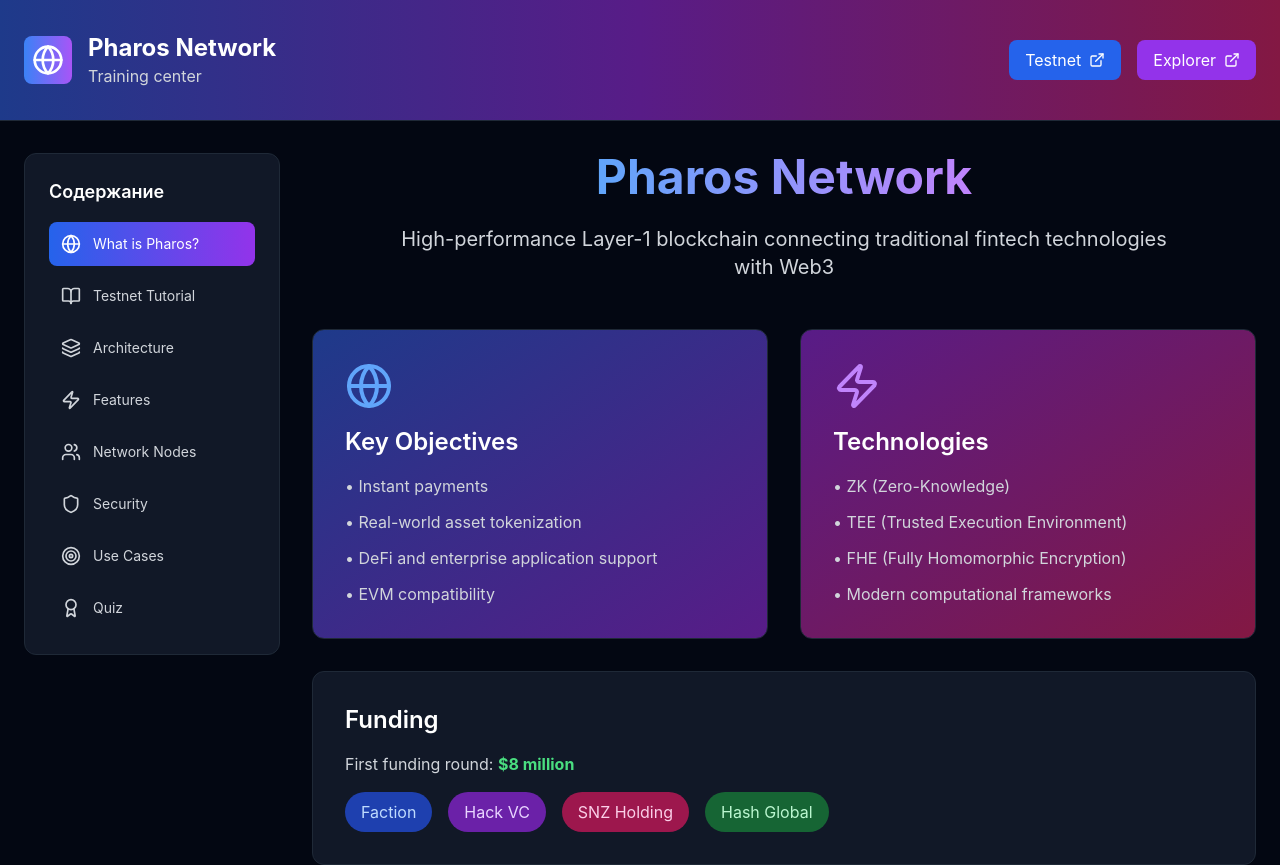
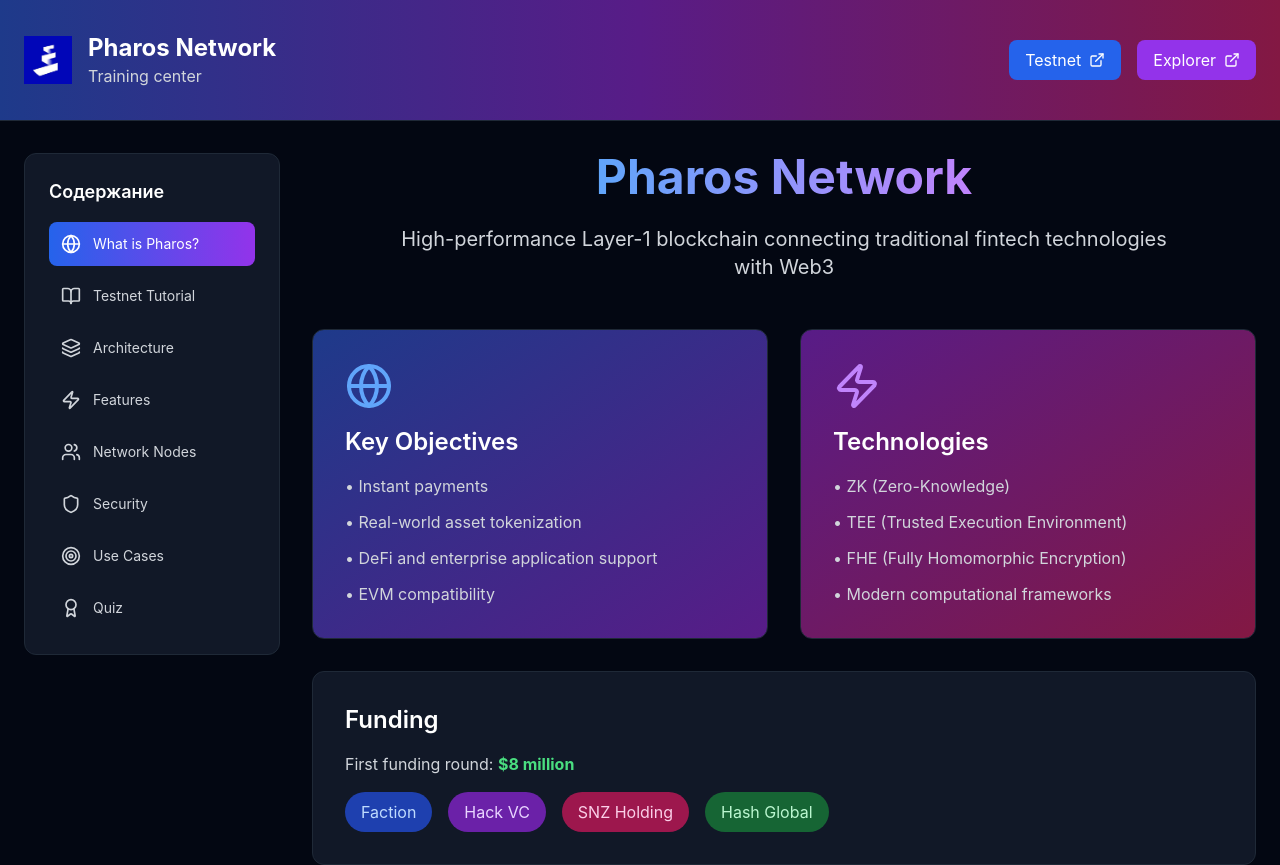
Before and after one commit to gainatullin/pharos-tutorial, a React (Create React App) app: page / in a window 1280 px wide. Shown: the top 865 px of the page. Built offline with nearby package versions, Linux system fonts and the light colour scheme.

Commit message:
minor updates

```diff
--- a/src/App.js
+++ b/src/App.js
@@ -587,7 +587,7 @@
             <div className="flex items-center justify-between">
               <div className="flex items-center space-x-4">
                 <div className="w-12 h-12 bg-gradient-to-r from-blue-500 to-purple-500 rounded-lg flex items-center justify-center">
-                  <Globe className="w-8 h-8 text-white" />
+                  <img src={require('./pharos_logo.jpeg')} />
                 </div>
                 <div>
                   <h1 className="text-2xl font-bold">Pharos Network</h1>
```
Also changed, not shown: src/pharos_logo.jpeg (added).
